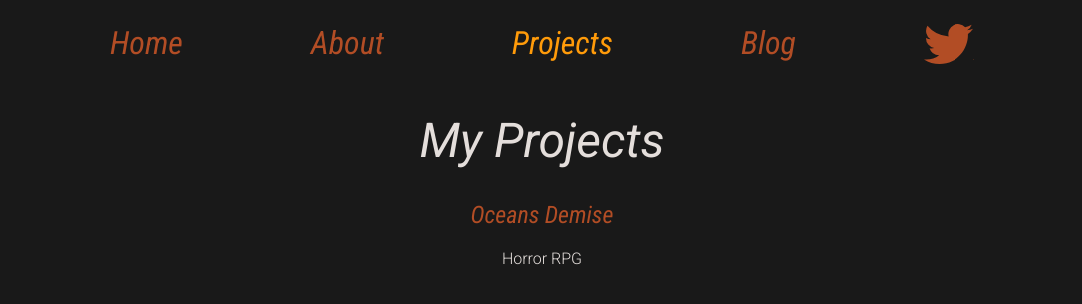
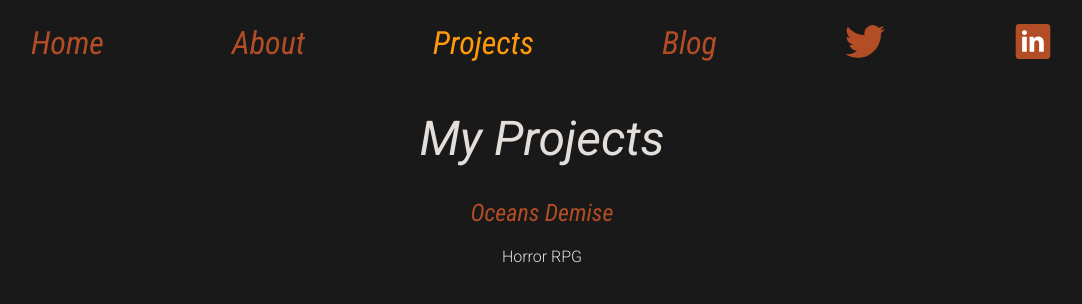
Before and after one commit to theclone/theclone.github.io, a Jekyll site: the page built from projects.html, in a window 1280 px wide. Shown: the top 304 px of the page, without its empty margins (98-1180 px from the left). Built offline with Jekyll 4.4.1, drawn with Linux system fonts in a browser that asks for light colours.

Commit message:
add webms

```diff
--- a/_includes/header.html
+++ b/_includes/header.html
@@ -5,4 +5,5 @@
         </a>
     {% endfor %}
     <a href="https://twitter.com/tongoeverything" target="_blank" id="twitter"></a>
+    <a href="https://www.linkedin.com/in/diane-ngo-a76360105/" target="_blank" id="linkedin"></a>
 </nav>
--- a/_sass/main.scss
+++ b/_sass/main.scss
@@ -37,13 +37,25 @@ nav a:hover {
 }
 
 #twitter {
-    height: 40px;
-    width: 50px;
+    height: 35px;
+    width: 40px;
+    background-size: 100% 100%;
     background-image: url('../../assets/images/orange-twitter-inactive.svg');
 }
 
 #twitter:hover {
     background-image: url('../../assets/images/orange-twitter-active.svg');
+}
+
+#linkedin {
+    height: 35px;
+    width: 40px;
+    background-size: 100% 100%;
+    background-image: url('../../assets/images/orange-linkedin-inactive.svg');
+}
+
+#linkedin:hover {
+    background-image: url('../../assets/images/orange-linkedin-active.svg');
 }
 
 h1, h2, p, ul, li {
--- a/index.html
+++ b/index.html
@@ -9,3 +9,9 @@ blurb: I’m a software developer and gamedev, studying Computer Science at UC R
 <h2>You’re on my website! Have you considered leaving?</h2>
 <p>I’m a software developer and gamedev, studying Computer Science at UC Riverside. Currently I am president for Gamespawn, the video game development club at UCR! Here are some of the cool things I’ve worked on so far:</p>
 <h1 id="stuff">STUFF</h1>
+<grid>
+    <video controls>
+        <source src="../../assets/videos/gem-shader.webm" type="video/webm">
+        Your browser does not support the video tag.
+    </video>
+</grid>
```
Also changed, not shown: about.html (added, +11 -0 lines), about.md (deleted, +0 -7 lines), assets/images/orange-linkedin-active.svg (added), assets/images/orange-linkedin-inactive.svg (added), 4 other files.
